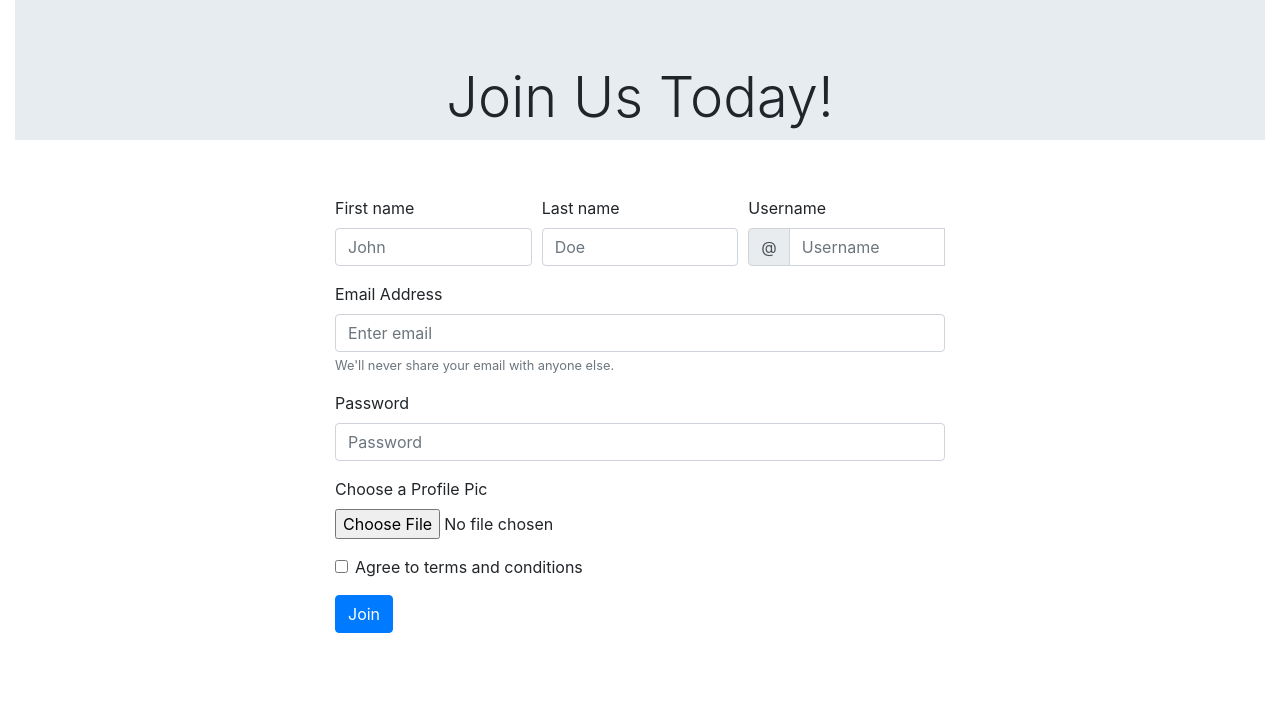
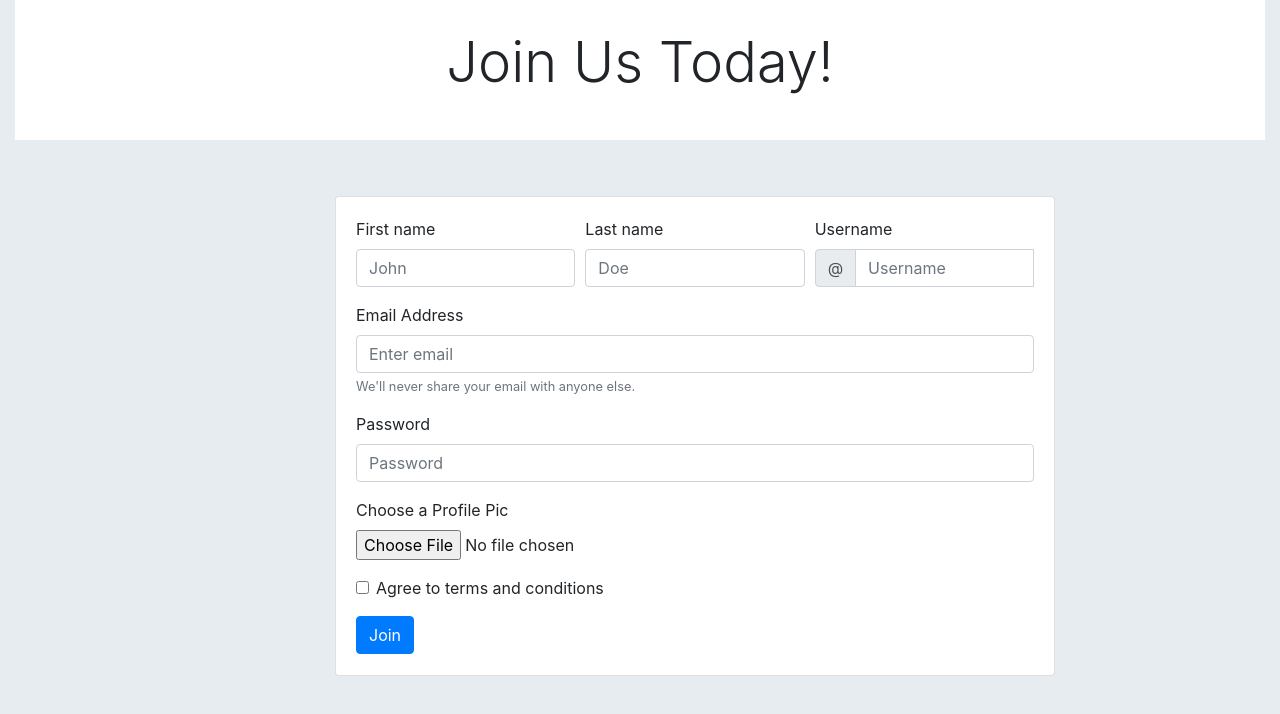
Before and after one commit to danielhomann4/Tweeter, a website: page Public/signup.html in a window 1280 px wide. Drawn offline with nearby package versions, Linux system fonts and the light colour scheme.

Commit message:
changed styling on sign up page

```diff
--- a/Public/Style/style.css
+++ b/Public/Style/style.css
@@ -34,7 +34,7 @@
 /* sign up page */
 #signuppage {
     height: 100%;
-    /* background-color:#e6ecf0; */
+    background-color:#e6ecf0;
 }
 
 .jumbotron {
--- a/Public/signup.html
+++ b/Public/signup.html
@@ -44,10 +44,10 @@
     <div class="container-fluid">
       <div
         class="jumbotron jumbotron-fluid"
-        style="background-color: #e6ecf0;"
+        style="background-color: #ffffff;"
       >
         <div class="container">
-          <h1 class="display-4 text-center">Join Us Today!</h1>
+          <h1 class="display-4 text-center" style="margin-top: -35px;">Join Us Today!</h1>
         </div>
       </div>
       <br />
@@ -55,6 +55,8 @@
       <!-- sign up form -->
       <div class="row">
         <div class="col-md-6 offset-3">
+          <div class="card" style="width: 45rem; height: 30rem;">
+            <div class="card-body">
               <form class="needs-validation" id="user-form" novalidate>
                   <div class="form-row">
                     <div class="col-md-4 mb-3">
@@ -153,6 +155,8 @@
               </div>
           </div>
         </div>
+      </div>
+    </div>
     <script>
       // Example starter JavaScript for disabling form submissions if there are invalid fields
       (function() {
```
Lines whose indentation alone changed are shown as unchanged.
